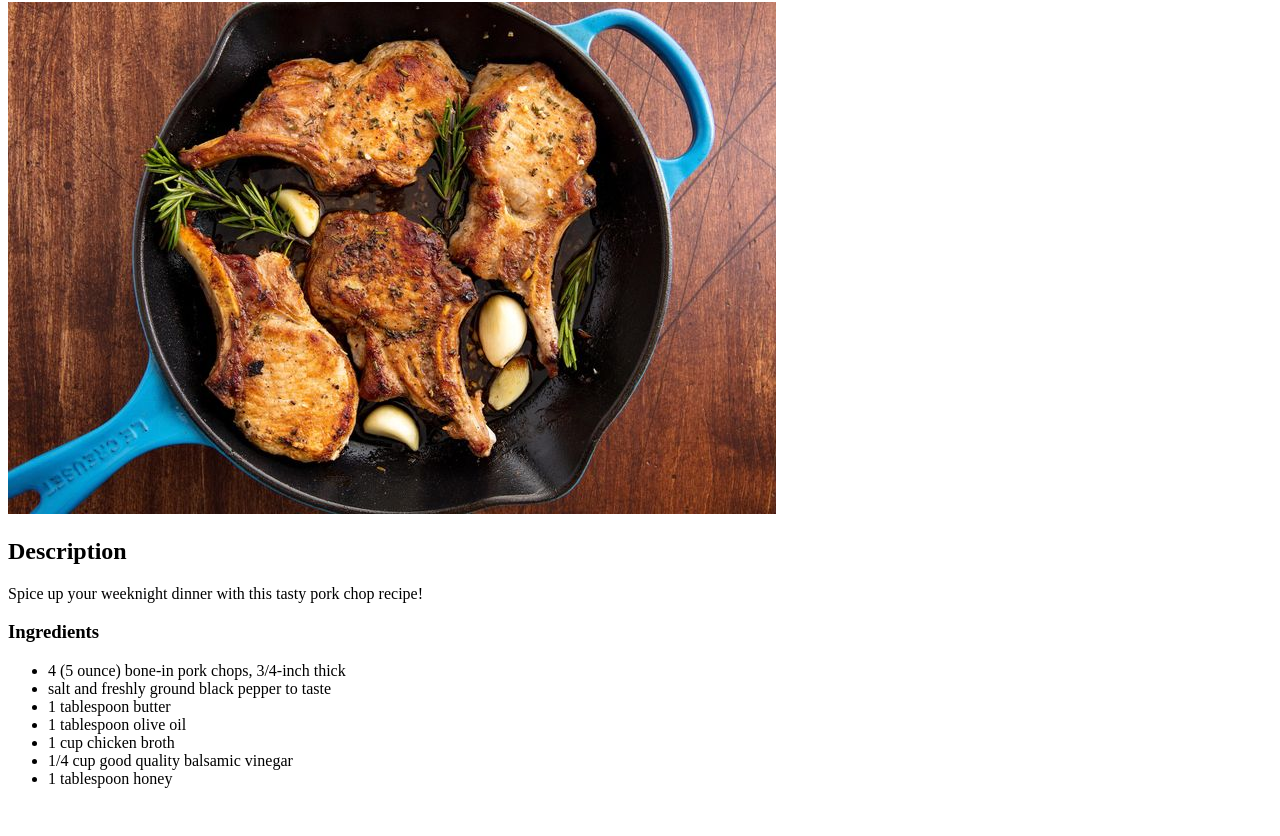
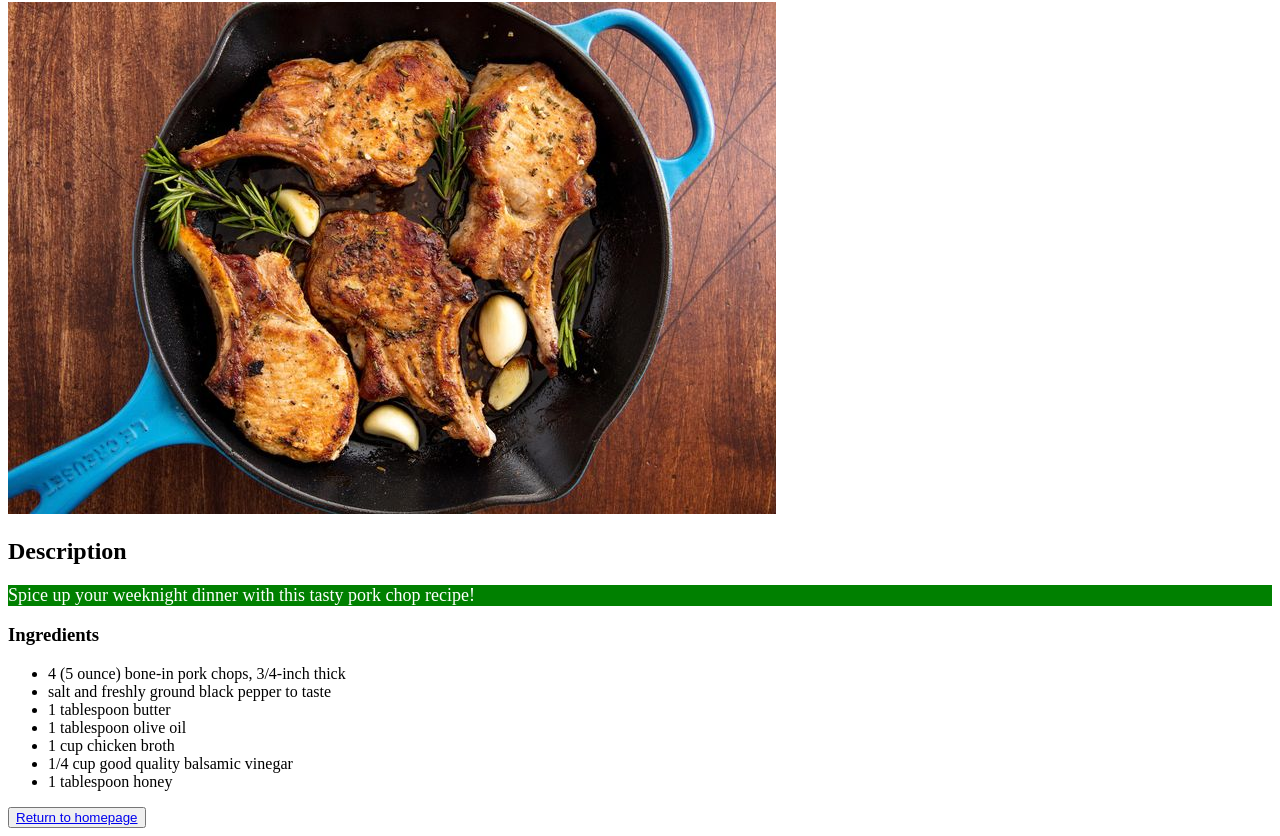
Before and after one commit to MVIVN/odin-recipes, a plain HTML site: page recipes/pork-chops.html in a window 1280 px wide. Shown: the part 78-914 px from the top of the page. Before the commit the page ends 882 px from the top, so only its background shows below. Drawn offline with Linux system fonts and the light colour scheme.

Commit message:
Add internal and external stylesheet and add button element on each recipe page

```diff
--- a/recipes/pork-chops.html
+++ b/recipes/pork-chops.html
@@ -3,6 +3,14 @@
     <head>
         <meta charset="UTF-8">
         <title>Pork Chops Recipe</title>
+        <style>
+            p {
+                color: white;
+                font-size: 18px;
+                background-color: green;
+            }
+        </style>
+        <link rel="stylesheet" href="../css/style.css">
     </head>
 
     <body>
@@ -20,6 +28,7 @@
             <li>1/4 cup good quality balsamic vinegar</li>
             <li>1 tablespoon honey</li>
         </ul>
+        <button><a href="../index.html">Return to homepage</a></button>
     </body>
 
 </html>
```
Also changed, not shown: index.html (+1 -0 lines), recipes/salad.html (+9 -0 lines), recipes/spaghetti.html (+9 -0 lines), css/style.css (added).
